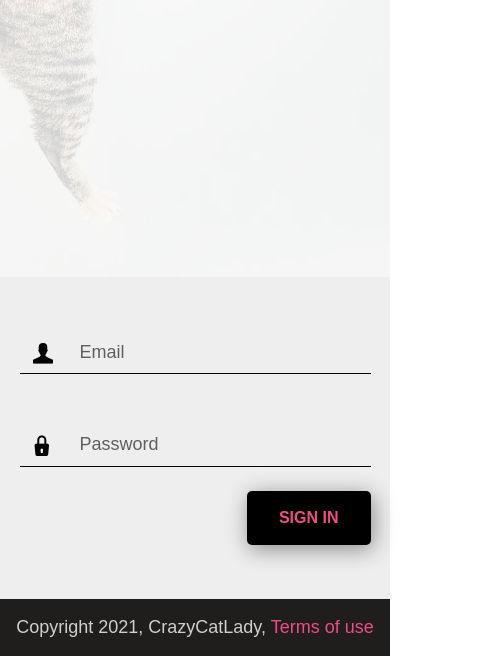
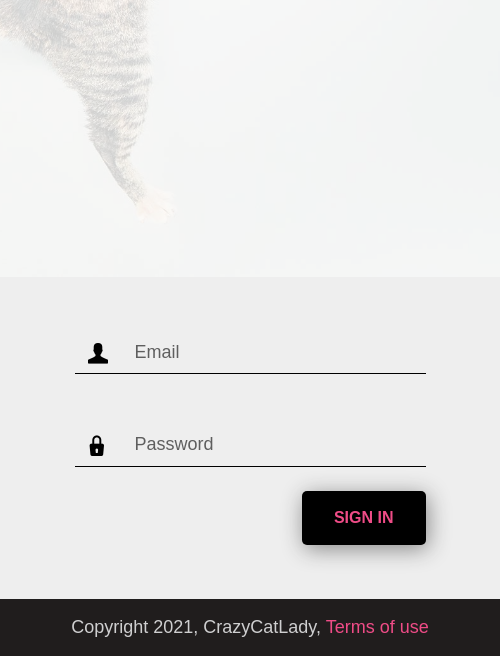
Before and after one commit to codercast/CrazyCatLogin, a plain HTML site: page index.html in a window 390 px wide. Shown: the part 567-1223 px from the top of the page, 500 px wide, since content can reach past the window. Drawn offline with Linux system fonts and the light colour scheme.

Commit message:
updated responsive design

```diff
--- a/styles.css
+++ b/styles.css
@@ -366,16 +366,6 @@
     font-size: 36px;
   }
 
-  @media (max-width: 680px) {
-    .container {
-      flex-direction: column;
-    }
-
-    .right-top {
-      padding-top: 25px;
-    }
-}
-
   /** Logo **/
   .cats {
     position:absolute;
@@ -387,7 +377,6 @@
   /** Master Container **/
   .container {
     display: flex;
-    min-height: 100vh;
   }
 
   .left-column {
@@ -541,3 +530,19 @@ input:focus + label {
 ::-moz-placeholder {
   opacity: 0;
 }
+
+@media screen and (max-width: 700px) {
+  .container {
+    flex-direction: column;
+  }
+
+  .right-top {
+    padding-top: 25px;
+  }
+}
+
+@media screen and (max-width: 500px) {
+  .container {
+    min-width: 500px;
+  }
+}
```
